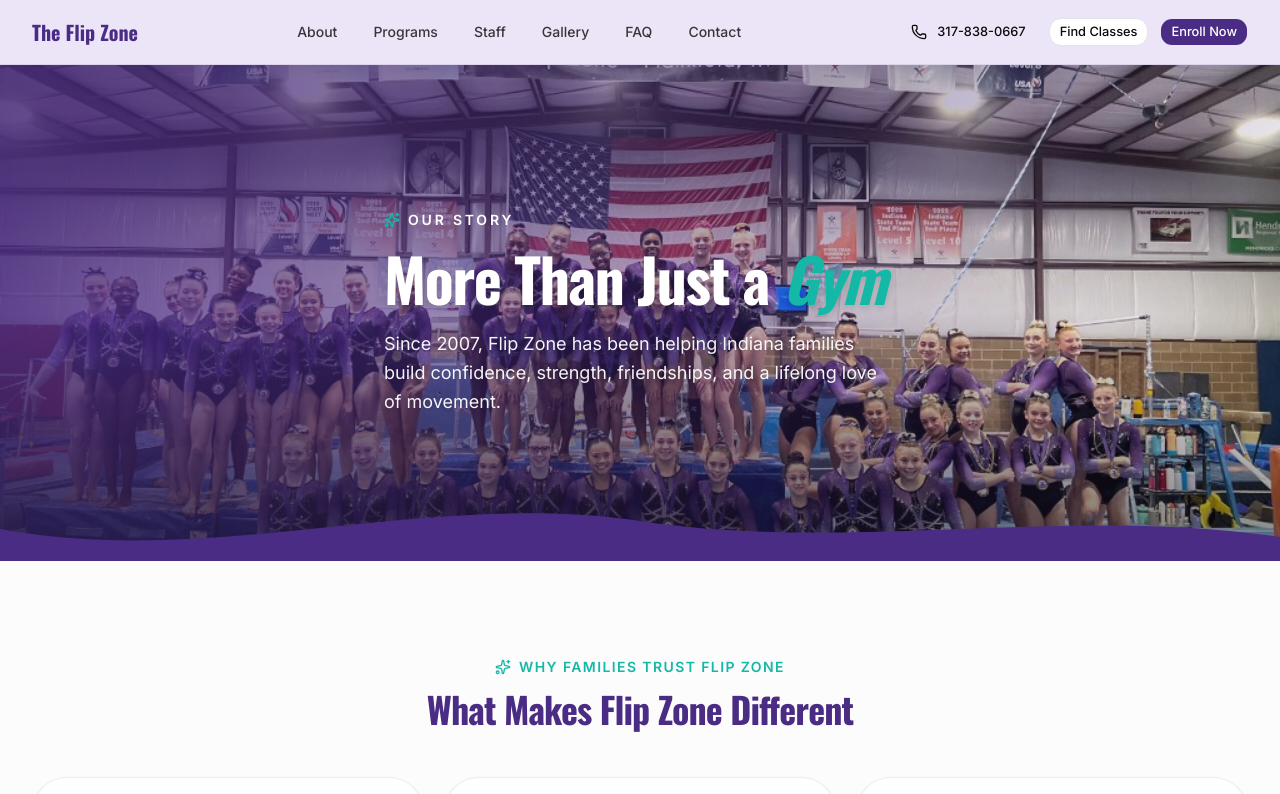
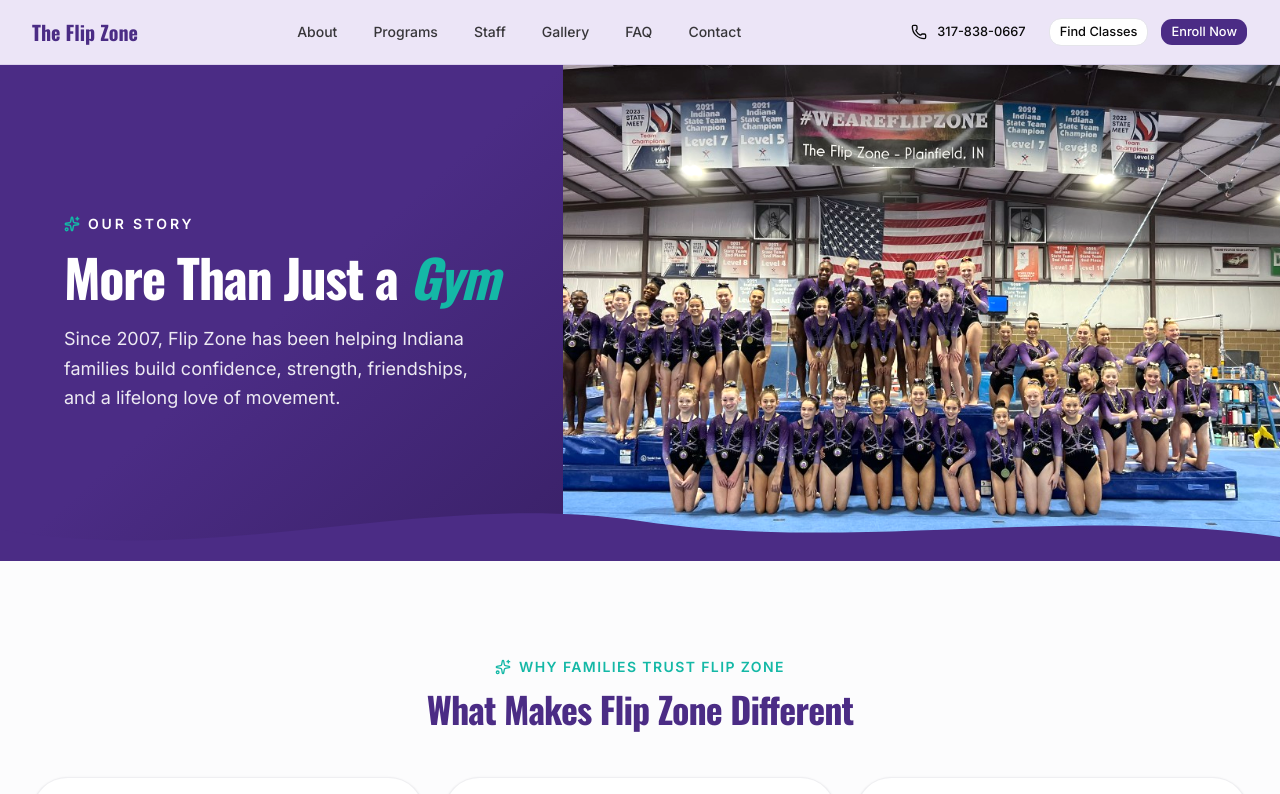
Before and after one commit to darnold5000/flipzone, a Next.js app: page /about in a window 1280 px wide. Shown: the top 794 px of the page. Built offline with nearby package versions, Linux system fonts and the light colour scheme.

Commit message:
programs

```diff
--- a/src/components/about/AboutHero.tsx
+++ b/src/components/about/AboutHero.tsx
@@ -26,42 +26,43 @@
 
 export function AboutHero() {
   return (
-    <section className="relative flex min-h-[55vh] items-center overflow-hidden lg:min-h-[62vh]">
-      <Image
-        src={images.heroTeam}
-        alt="Flip Zone gymnasts smiling and hugging in purple leotards"
-        fill
-        priority
-        className="object-cover brightness-[1.08] contrast-[1.02] saturate-[1.06]"
-        style={{ objectPosition: "72% center" }}
-        sizes="100vw"
-      />
+    <section className="relative overflow-hidden">
+      <div className="lg:grid lg:min-h-[62vh] lg:grid-cols-[minmax(0,44%)_1fr]">
+        {/* Text panel — sits left, never over the photo */}
+        <div className="relative z-10 flex items-center bg-gradient-to-br from-flip-purple via-flip-purple to-[#3a2168] px-6 py-14 sm:px-10 lg:px-12 xl:px-16 lg:py-20">
+          <motion.div
+            initial={{ opacity: 0, y: 20 }}
+            animate={{ opacity: 1, y: 0 }}
+            transition={{ duration: 0.6, ease: "easeOut" }}
+            className="max-w-lg"
+          >
+            <p className="mb-4 flex items-center gap-2 text-sm font-semibold uppercase tracking-[0.2em] text-white">
+              <Sparkles className="size-4 shrink-0 text-flip-teal" strokeWidth={2.25} />
+              Our Story
+            </p>
 
-      {/* Left-weighted overlay so gymnasts stay visible on the right */}
-      <div className="absolute inset-0 bg-gradient-to-r from-flip-purple/85 via-flip-purple/45 to-flip-purple/5" />
-      <div className="absolute inset-0 bg-gradient-to-t from-flip-black/50 via-transparent to-flip-black/10" />
+            <h1 className="font-heading text-4xl font-bold leading-[1.05] text-white sm:text-5xl lg:text-[3.25rem] lg:leading-[1.05]">
+              More Than Just a{" "}
+              <span className="italic text-flip-teal">Gym</span>
+            </h1>
 
-      <div className="container-wide relative z-10 px-4 py-20 sm:px-6 lg:px-8 lg:py-24">
-        <motion.div
-          initial={{ opacity: 0, y: 24 }}
-          animate={{ opacity: 1, y: 0 }}
-          transition={{ duration: 0.65, ease: "easeOut" }}
-          className="max-w-xl"
-        >
-          <p className="mb-4 flex items-center gap-2 text-sm font-semibold uppercase tracking-[0.2em] text-white">
-            <Sparkles className="size-4 text-flip-teal" strokeWidth={2.25} />
-            Our Story
-          </p>
+            <p className="mt-5 text-base leading-relaxed text-white/90 sm:text-lg">
+              {aboutStory.heroSubtitle}
+            </p>
+          </motion.div>
+        </div>
 
-          <h1 className="font-heading text-4xl font-bold leading-[1.05] text-white drop-shadow-md sm:text-5xl lg:text-6xl">
-            More Than Just a{" "}
-            <span className="italic text-flip-teal">Gym</span>
-          </h1>
-
-          <p className="mt-5 max-w-lg text-base leading-relaxed text-white/95 drop-shadow sm:text-lg">
-            {aboutStory.heroSubtitle}
-          </p>
-        </motion.div>
+        {/* Photo — gymnasts stay on the right */}
+        <div className="relative aspect-[16/10] min-h-[280px] sm:aspect-[16/9] lg:aspect-auto lg:min-h-0">
+          <Image
+            src={images.heroTeam}
+            alt="Flip Zone gymnasts smiling and hugging in purple leotards"
+            fill
+            priority
+            className="object-cover object-[72%_center] brightness-[1.06] saturate-[1.05]"
+            sizes="(max-width: 1024px) 100vw, 56vw"
+          />
+        </div>
       </div>
 
       <HeroWave />
```
